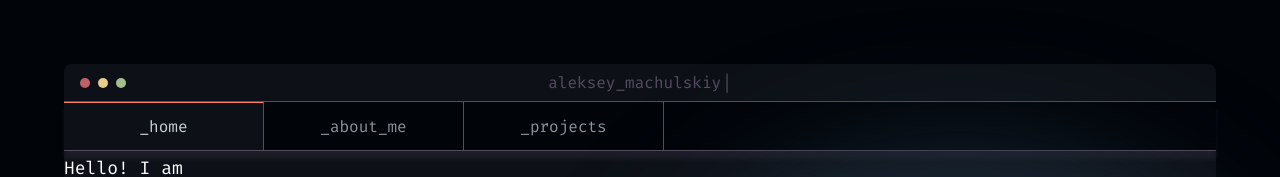
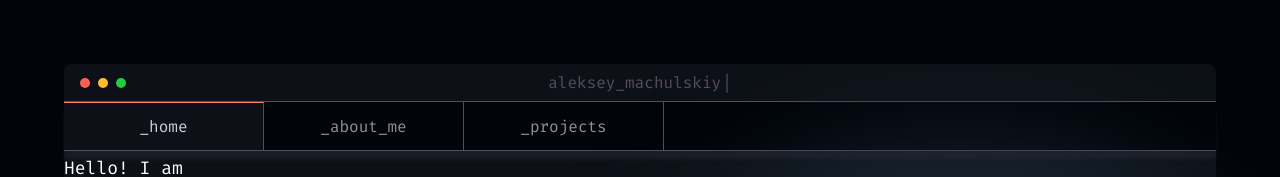
Before and after one commit to AMachulskiy/portfolio, a React app: page / in a window 1280 px wide. Shown: the top 177 px of the page. Built offline with nearby package versions, Linux system fonts and the light colour scheme; the HTML template or start-up script is replaced by a standard one.

Commit message:
Добавил и изменил несколько цветов

```diff
--- a/src/styles/settings.scss
+++ b/src/styles/settings.scss
@@ -11,9 +11,10 @@ $color_code-accent: #c7a0f2;
 $color_button: #8a6e35;
 $color_nav-border-active: #f78166;
 $color_nav-active: #c9d1d9;
-$color_dot-red: #bf616a;
-$color_dot-yellow: #ebcb8b;
-$color_dot-green: #a3be8c;
+$color_dot-red: #ff5f56;
+$color_dot-yellow: #ffbd2e;
+$color_dot-green: #27c93f;
 $color_scroll-elem: #63686e;
+$color_ghost-fill: #d93d00;
 
 $size: 8px;
```
